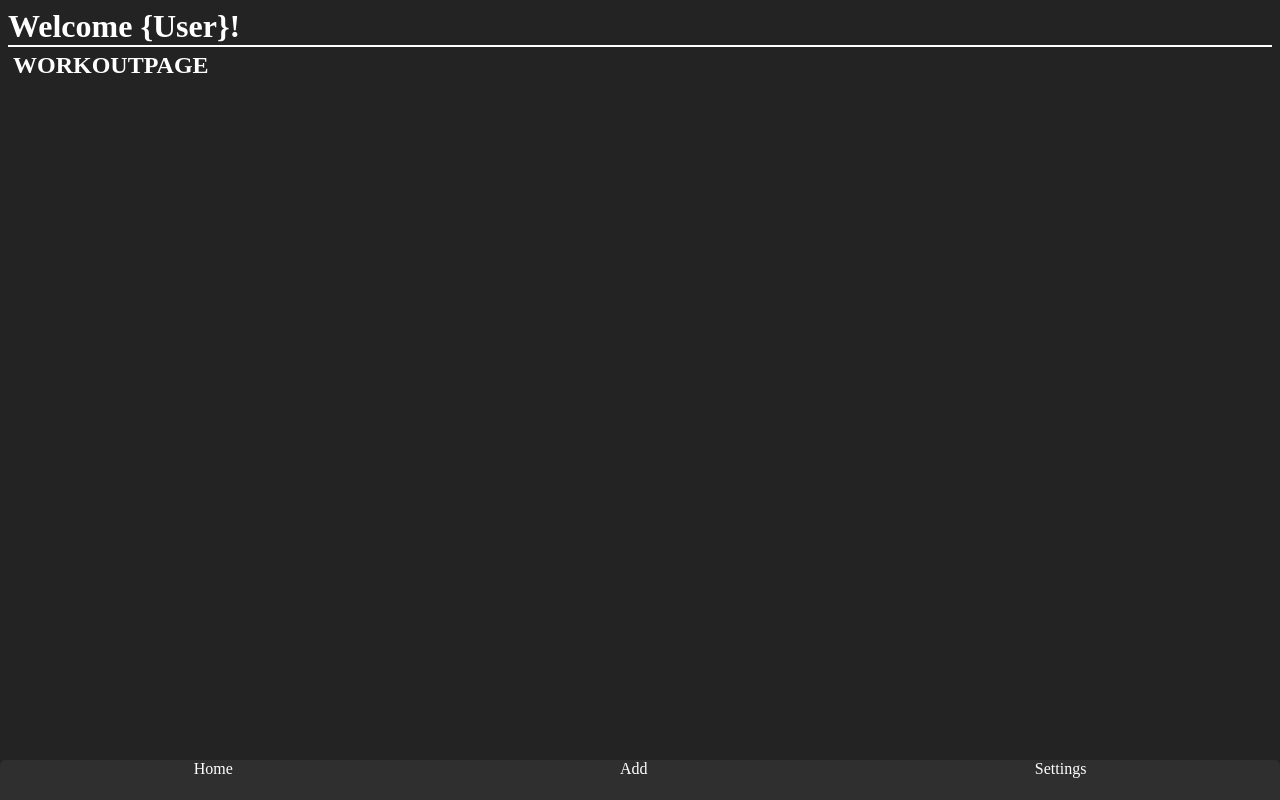
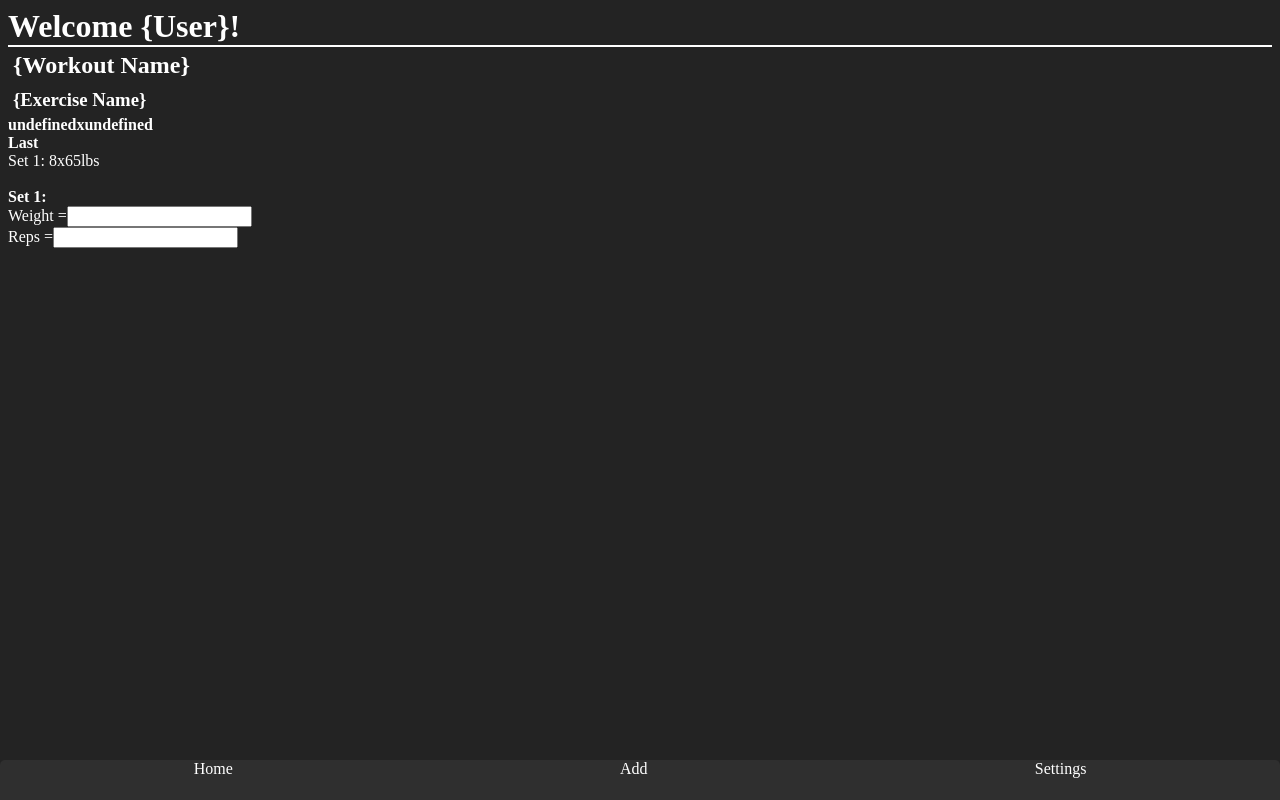
Before and after one commit to CovJus01/workout-planner, a Vue app: page / in a window 1280 px wide. Both pictures are taken after a click on the element 640 px from the left and 126 px from the top of the page. Built offline with nearby package versions, Linux system fonts and the light colour scheme.

Commit message:
Added WorkoutPage Boiler

```diff
--- /dev/null
+++ b/src/components/Exercise.vue
@@ -0,0 +1,40 @@
+<script setup>
+defineProps({
+  exerciseName: {
+    type: String,
+    required: false,
+  },
+  exerciseSets: {
+    type: Number,
+    required: false,
+  },
+  exerciseReps: {
+    type: Number,
+    required: false,
+  },
+});
+</script>
+
+<template>
+  <h3>{Exercise Name}</h3>
+  <h4>{{ exerciseSets + "x" + exerciseReps }}</h4>
+  <div>
+    <h4>Last</h4>
+    <p>Set 1: 8x65lbs</p>
+  </div>
+  <br />
+  <div>
+    <h4>Set 1:</h4>
+    <label>Weight =</label>
+    <input type="text-area" />
+    <br />
+    <label>Reps =</label>
+    <input type="text-area" />
+  </div>
+</template>
+
+<style scoped>
+h3 {
+  padding: 5px;
+}
+</style>
--- a/src/pages/WorkoutPage.vue
+++ b/src/pages/WorkoutPage.vue
@@ -1,4 +1,5 @@
 <script setup>
+import Exercise from "../components/Exercise.vue";
 defineProps({
   workoutName: {
     type: String,
@@ -8,7 +9,8 @@ defineProps({
 </script>
 
 <template>
-  <h2>WORKOUTPAGE</h2>
+  <h2>{Workout Name}</h2>
+  <Exercise />
 </template>
 
 <style scoped>
```
